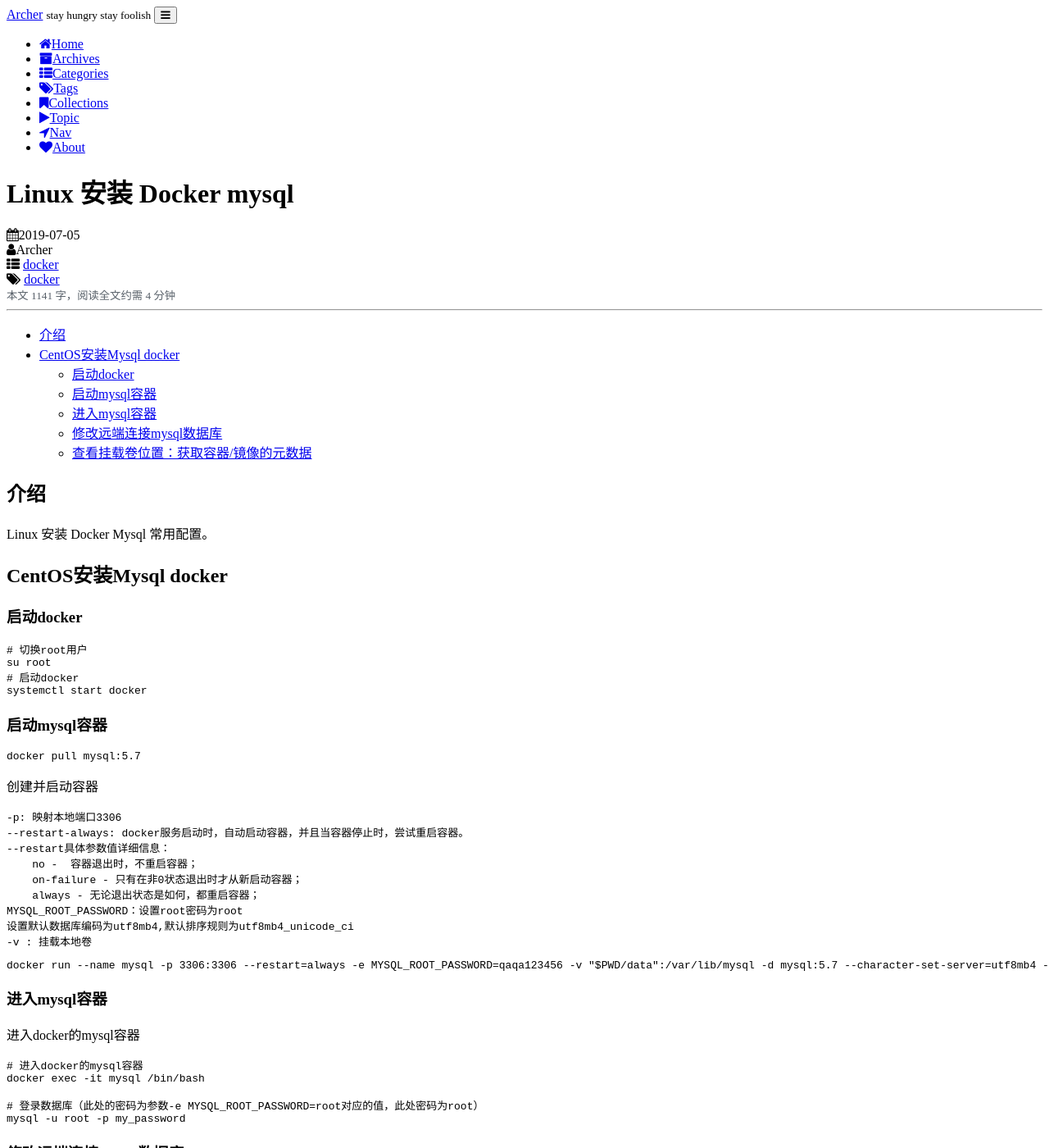
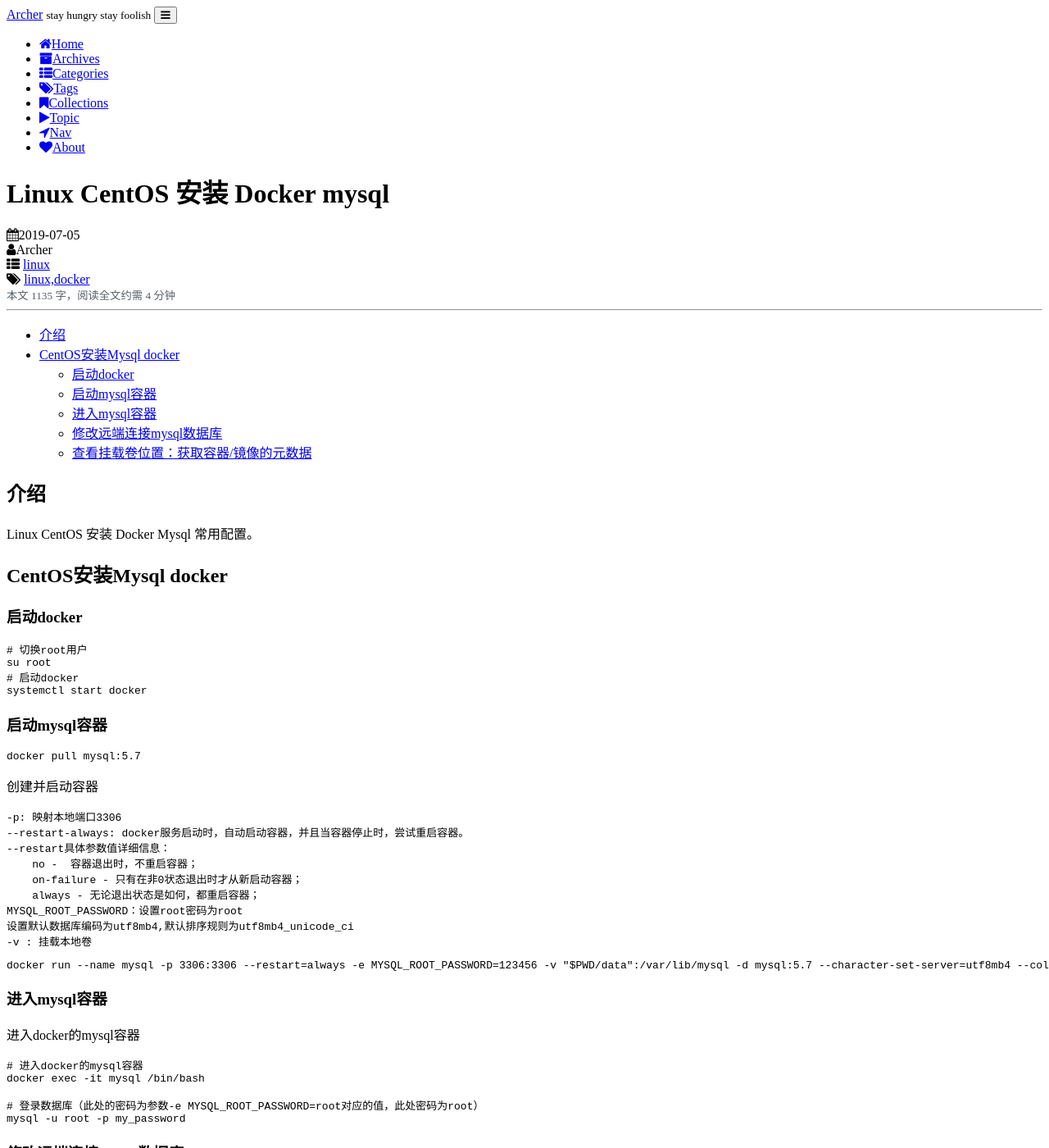
Before and after one commit to tangheng1995/tangheng1995.github.io, a Jekyll site: the page built from _posts/2019/2019-07-05-CentOS-install-docker-mysql.md, in a window 1280 px wide and 1400 px high. Shown: the whole window at 82% size. Built offline with Jekyll 4.4.1, drawn with Linux system fonts in a browser that asks for light colours; comment, search, counter and statistics services are not loaded; a style sheet for code colours, icons or effects is not loaded; some of the changed text lies outside the part shown.

Commit message:
feat: update linux centos install docker mysql
Description: update sql exec in mysql

````diff
--- a/_posts/2019/2019-07-05-CentOS-install-docker-mysql.md
+++ b/_posts/2019/2019-07-05-CentOS-install-docker-mysql.md
@@ -1,9 +1,9 @@
 ---
 layout: post
-title: "Linux 安装 Docker mysql"
+title: "Linux CentOS 安装 Docker mysql"
 date: "2019-07-05 12:00:00"
-category: docker
-tags: docker
+category: linux
+tags: linux,docker
 author: Archer
 ---
 * content
@@ -11,7 +11,7 @@ author: Archer
 
 ## 介绍
 
-Linux 安装 Docker Mysql 常用配置。
+Linux CentOS 安装 Docker Mysql 常用配置。
 
 
 
@@ -48,7 +48,7 @@ MYSQL_ROOT_PASSWORD：设置root密码为root
 ```
 
 ```shell
-docker run --name mysql -p 3306:3306 --restart=always -e MYSQL_ROOT_PASSWORD=qaqa123456 -v "$PWD/data":/var/lib/mysql -d mysql:5.7 --character-set-server=utf8mb4 --collation-server=utf8mb4_unicode_ci
+docker run --name mysql -p 3306:3306 --restart=always -e MYSQL_ROOT_PASSWORD=123456 -v "$PWD/data":/var/lib/mysql -d mysql:5.7 --character-set-server=utf8mb4 --collation-server=utf8mb4_unicode_ci
 ```
 
 ### 进入mysql容器
````
Also changed, not shown: other parts of _posts/2019/2019-07-05-CentOS-install-docker-mysql.md (+1 -1 lines).
